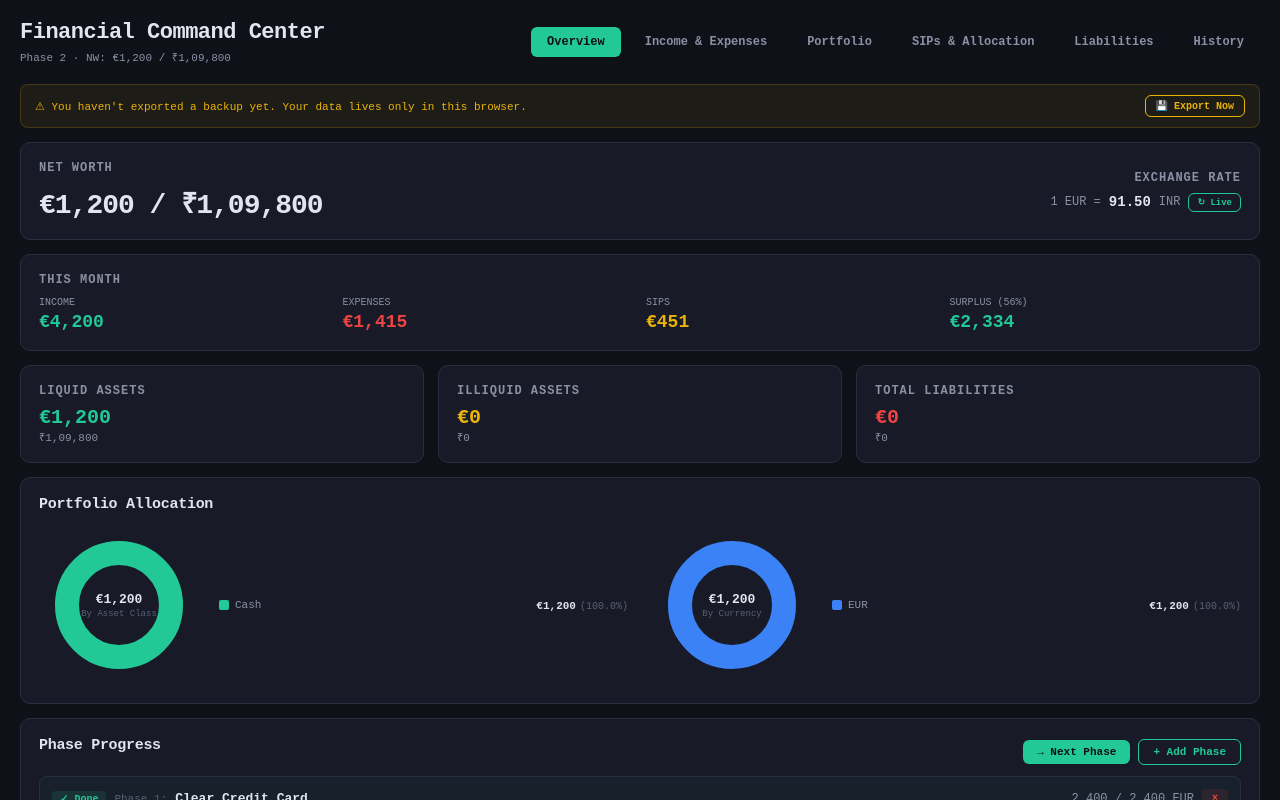
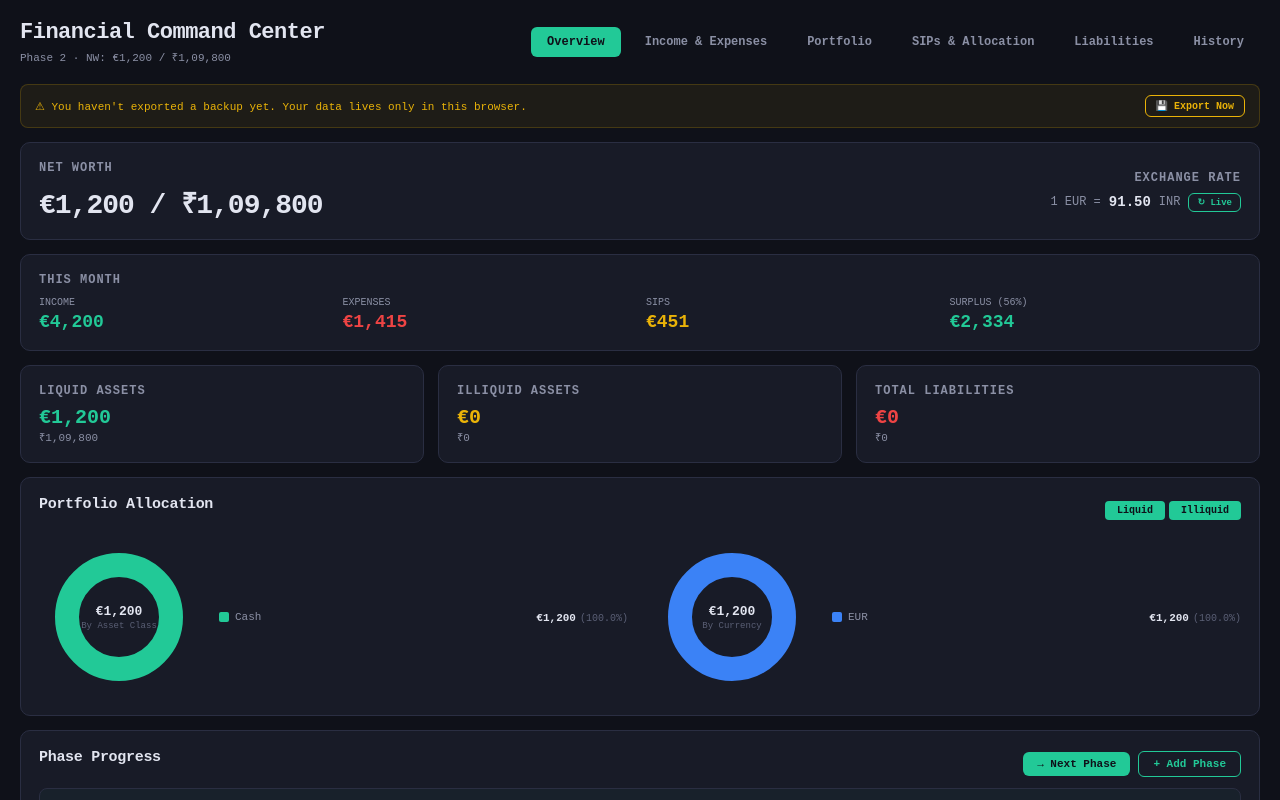
Before and after one commit to 0xSimba24/personal-finance-dashbaord, a React (Vite) app: page / in a window 1280 px wide. Shown: the top 800 px of the page. Built offline with nearby package versions, Linux system fonts and the light colour scheme.

Commit message:
Portfolio Allocation: filter buttons for Liquid/Illiquid with multi-select

```diff
--- a/src/App.jsx
+++ b/src/App.jsx
@@ -462,6 +462,7 @@ export default function App() {
   const [showPriceSetup, setShowPriceSetup] = useState(false);
   const [showDailyMovers, setShowDailyMovers] = useState(false);
   const [showSettingsMenu, setShowSettingsMenu] = useState(false);
+  const [allocFilter, setAllocFilter] = useState({ liquid: true, illiquid: true });
 
   const refreshPrices = useCallback(async () => {
     if (!data || refreshing) return;
@@ -793,29 +794,55 @@ export default function App() {
       })()}
 
       <div style={s.card}>
+        <div style={s.flex}>
           <div style={s.h2}>Portfolio Allocation</div>
-        <div style={{ display: "grid", gridTemplateColumns: "1fr 1fr", gap: "24px" }}>
+          <div style={{ display: "flex", gap: "4px" }}>
+            {[{ key: "liquid", label: "Liquid" }, { key: "illiquid", label: "Illiquid" }].map(f => {
+              const active = allocFilter[f.key];
+              return <button key={f.key} onClick={() => {
+                const other = f.key === "liquid" ? "illiquid" : "liquid";
+                // Force at least one to stay on
+                if (active && !allocFilter[other]) return;
+                setAllocFilter({ ...allocFilter, [f.key]: !active });
+              }} style={{
+                padding: "4px 12px", borderRadius: "4px", border: "none", cursor: "pointer",
+                fontSize: "10px", fontWeight: 600, fontFamily: "inherit",
+                background: active ? colors.accent : colors.cardAlt,
+                color: active ? colors.bg : colors.textDim,
+              }}>{f.label}</button>;
+            })}
+          </div>
+        </div>
+        {(() => {
+          const useL = allocFilter.liquid, useI = allocFilter.illiquid;
+          const pick = (v) => (useL && useI) ? v.total : useL ? v.liquid : (v.total - v.liquid);
+          return <div style={{ display: "grid", gridTemplateColumns: "1fr 1fr", gap: "24px", marginTop: "12px" }}>
             {/* Asset allocation donut */}
             <DonutChart
               title="By Asset Class"
               segments={[
-              { label: "MFs / ETFs", value: calc.mfValue.total, color: "#6366f1" },
-              { label: "Equity", value: calc.eqValue.total, color: "#8b5cf6" },
-              { label: "Cash", value: calc.cashValue.total, color: colors.green },
-              { label: "Crypto", value: calc.cryptoValue.total, color: "#f59e0b" },
-              { label: "Physical Assets", value: calc.propValue.total, color: "#3b82f6" },
-              { label: "ESOPs", value: calc.esopValue.total, color: "#ec4899" },
+                { label: "MFs / ETFs", value: pick(calc.mfValue), color: "#6366f1" },
+                { label: "Equity", value: pick(calc.eqValue), color: "#8b5cf6" },
+                { label: "Cash", value: pick(calc.cashValue), color: colors.green },
+                { label: "Crypto", value: pick(calc.cryptoValue), color: "#f59e0b" },
+                { label: "Physical Assets", value: pick(calc.propValue), color: "#3b82f6" },
+                { label: "ESOPs", value: pick(calc.esopValue), color: "#ec4899" },
               ].filter(x => x.value > 0)}
             />
             {/* Currency exposure donut */}
             {(() => {
               const currExp = { EUR: 0, INR: 0, USD: 0 };
-            data.mutualFunds.forEach(f => { const v = f.units * f.currentPrice; currExp[f.currency] = (currExp[f.currency] || 0) + v / (f.currency === "INR" ? rate : f.currency === "USD" ? (data.settings.eurToUsd || 1.08) : 1); });
-            (data.equityAccounts || []).forEach(a => a.stocks.forEach(st => { const v = st.quantity * st.currentPrice; currExp[st.currency] = (currExp[st.currency] || 0) + v / (st.currency === "INR" ? rate : st.currency === "USD" ? (data.settings.eurToUsd || 1.08) : 1); }));
-            data.cashSavings.forEach(c => { currExp[c.currency] = (currExp[c.currency] || 0) + c.amount / (c.currency === "INR" ? rate : c.currency === "USD" ? (data.settings.eurToUsd || 1.08) : 1); });
-            data.crypto.forEach(c => { const v = c.quantity * c.currentPrice; currExp["USD"] = (currExp["USD"] || 0) + v / (data.settings.eurToUsd || 1.08); });
-            (data.realEstate || []).forEach(p => { currExp[p.currency] = (currExp[p.currency] || 0) + p.value / (p.currency === "INR" ? rate : p.currency === "USD" ? (data.settings.eurToUsd || 1.08) : 1); });
-            data.esops.forEach(e => { const v = Math.max(0, (e.vestedQty + e.unvestedQty) * (e.currentPrice - e.strikePrice)); currExp[e.currency] = (currExp[e.currency] || 0) + v / (e.currency === "INR" ? rate : e.currency === "USD" ? (data.settings.eurToUsd || 1.08) : 1); });
+              const usdRate = data.settings.eurToUsd || 1.08;
+              const cvt = (amt, curr) => curr === "EUR" ? amt : curr === "INR" ? amt / rate : amt / usdRate;
+              const match = (liq) => (useL && useI) || (useL && liq) || (useI && !liq);
+
+              data.mutualFunds.forEach(f => { if (match(f.liquid)) { const v = f.units * f.currentPrice; currExp[f.currency] = (currExp[f.currency] || 0) + cvt(v, f.currency); }});
+              (data.equityAccounts || []).forEach(a => a.stocks.forEach(st => { if (match(st.liquid)) { const v = st.quantity * st.currentPrice; currExp[st.currency] = (currExp[st.currency] || 0) + cvt(v, st.currency); }}));
+              data.cashSavings.forEach(c => { if (match(c.liquid)) currExp[c.currency] = (currExp[c.currency] || 0) + cvt(c.amount, c.currency); });
+              data.crypto.forEach(c => { if (match(c.liquid)) { const v = c.quantity * c.currentPrice; currExp["USD"] = (currExp["USD"] || 0) + v / usdRate; }});
+              (data.realEstate || []).forEach(p => { if (match(p.liquid)) currExp[p.currency] = (currExp[p.currency] || 0) + cvt(p.value, p.currency); });
+              data.esops.forEach(e => { if (match(e.liquid)) { const v = Math.max(0, (e.vestedQty + e.unvestedQty) * (e.currentPrice - e.strikePrice)); currExp[e.currency] = (currExp[e.currency] || 0) + cvt(v, e.currency); }});
+
               return <DonutChart
                 title="By Currency"
                 segments={[
@@ -825,7 +852,8 @@ export default function App() {
                 ].filter(x => x.value > 0)}
               />;
             })()}
-        </div>
+          </div>;
+        })()}
       </div>
 
       {/* Phase Progress */}
```
Lines whose indentation alone changed are shown as unchanged.
